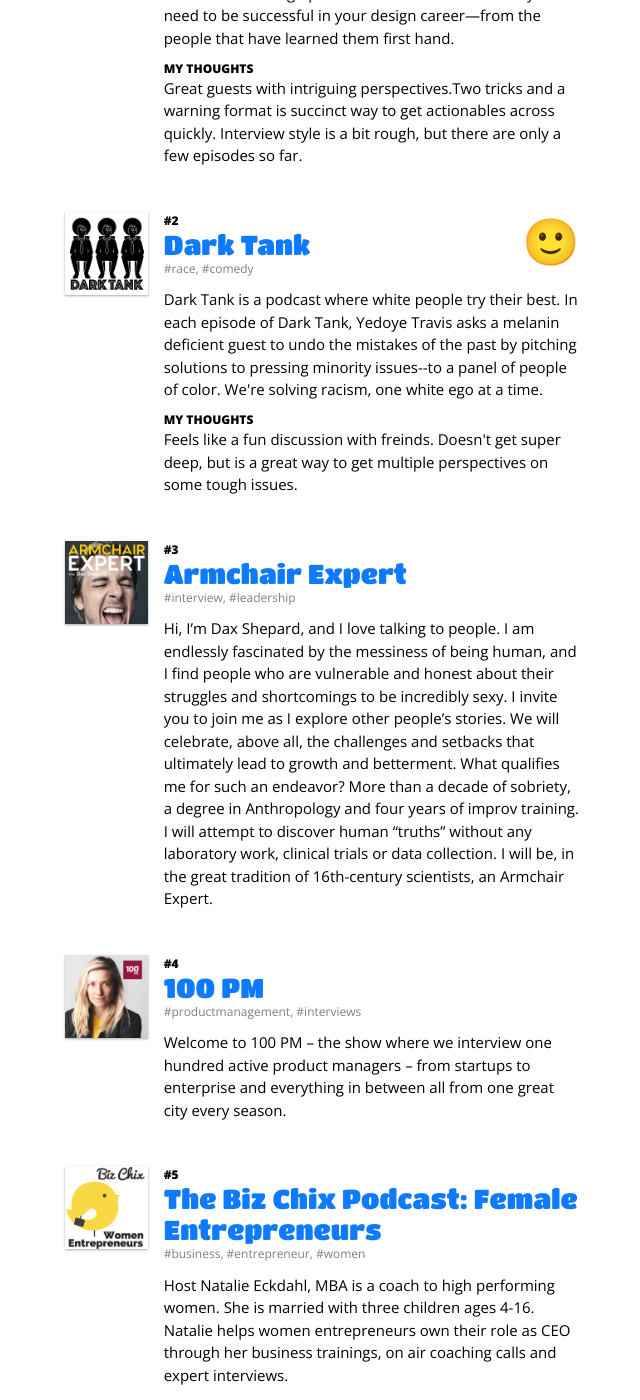
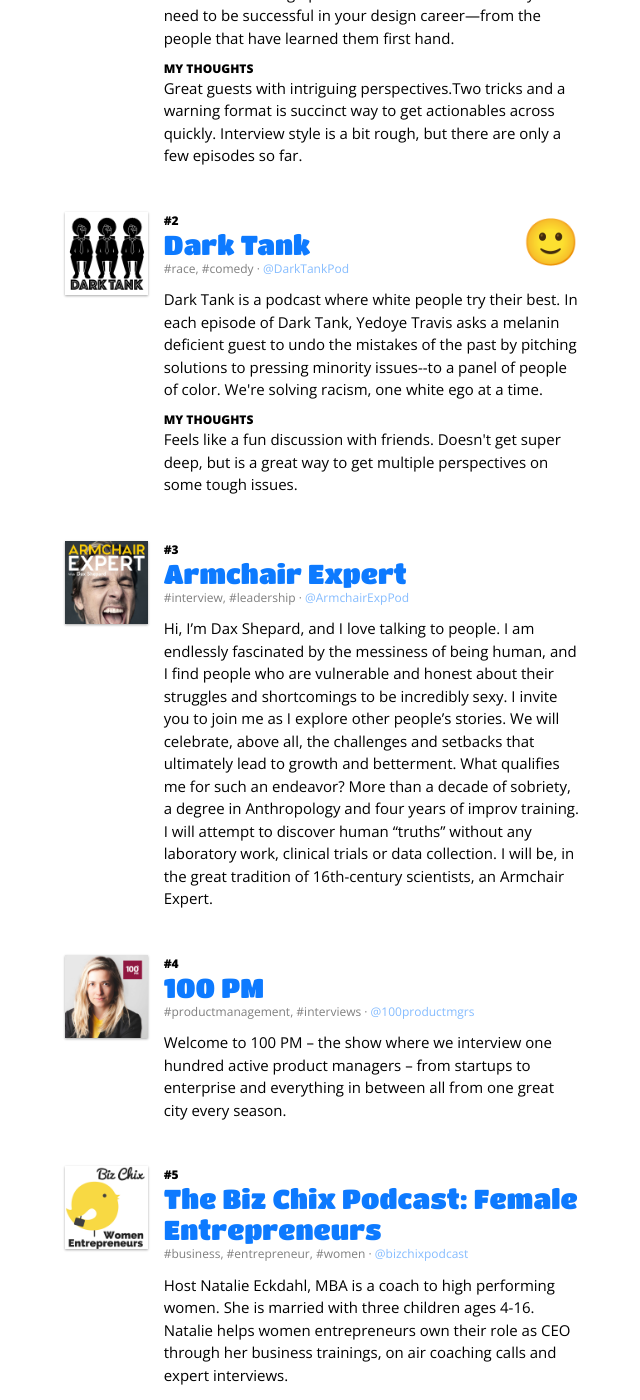
Before and after one commit to hannahd/100podcasts, a Jekyll site: the page built from index.html, in a window 1280 px wide and 1400 px high, scrolled down 1106 px. Shown: the whole window, without its empty margins (318-958 px from the left). Built offline with Jekyll 4.4.1, drawn with Linux system fonts in a browser that asks for light colours; some of the changed text lies outside the part shown.

Commit message:
Add twitter handles

```diff
--- a/_data/podcasts.csv
+++ b/_data/podcasts.csv
@@ -1,8 +1,8 @@
-name,image,tag,description,url,rating,thoughts,quote
-Not Craft,notcraft.jpg,"#design, #interview",Not Craft is a design podcast about all the soft skills you need to be successful in your design career—from the people that have learned them first hand.,https://notcraftpodcast.simplecast.fm/,3,"Great guests with intriguing perspectives.Two tricks and a warning format is succinct way to get actionables across quickly. Interview style is a bit rough, but there are only a few episodes so far.",
-Dark Tank,darktank.jpg,"#race, #comedy","Dark Tank is a podcast where white people try their best. In each episode of Dark Tank, Yedoye Travis asks a melanin deficient guest to undo the mistakes of the past by pitching solutions to pressing minority issues--to a panel of people of color. We're solving racism, one white ego at a time.",http://darktank.libsyn.com/website,3,"Feels like a fun discussion with freinds. Doesn't get super deep, but is a great way to get multiple perspectives on some tough issues. ",
-Armchair Expert,armchairexpert.jpg,"#interview, #leadership","Hi, I’m Dax Shepard, and I love talking to people. I am endlessly fascinated by the messiness of being human, and I find people who are vulnerable and honest about their struggles and shortcomings to be incredibly sexy. I invite you to join me as I explore other people’s stories. We will celebrate, above all, the challenges and setbacks that ultimately lead to growth and betterment. What qualifies me for such an endeavor? More than a decade of sobriety, a degree in Anthropology and four years of improv training. I will attempt to discover human “truths” without any laboratory work, clinical trials or data collection. I will be, in the great tradition of 16th-century scientists, an Armchair Expert.",https://armchairexpertpod.com/,,,"""Rarely do I learn something of value from someone's story of triumph, but I always learn a lot from people's failures and fuck ups."" - Dax Shepard"
-100 PM,100PM.jpg,"#productmanagement, #interviews",Welcome to 100 PM – the show where we interview one hundred active product managers – from startups to enterprise and everything in between all from one great city every season.,https://100productmanagers.com/interviews,,,
-The Biz Chix Podcast: Female Entrepreneurs,bizchix.jpg,"#business, #entrepreneur, #women","Host Natalie Eckdahl, MBA is a coach to high performing women. She is married with three children ages 4-16. Natalie helps women entrepreneurs own their role as CEO through her business trainings, on air coaching calls and expert interviews.",https://bizchix.com/category/bizchix/,,,
-Embedded,embeddedfm.jpg,#tech,"Embedded is the show for people who love gadgets. Making them, breaking them, and everything in between. Weekly interviews with engineers, educators, and enthusiasts. Find the show, blog, and more at embedded.fm.",https://www.embedded.fm/,,,
-99% Invisible,99invisible.jpg,#design,"Design is everywhere in our lives, perhaps most importantly in the places where we've just stopped noticing. 99% Invisible is a weekly exploration of the process and power of design and architecture.",https://99percentinvisible.org/episodes/,,,
+name,image,tag,description,url,twitter,rating,thoughts,quote
+Not Craft,notcraft.jpg,"#design, #interview",Not Craft is a design podcast about all the soft skills you need to be successful in your design career—from the people that have learned them first hand.,https://notcraftpodcast.simplecast.fm/,NotCraftPodcast,3,"Great guests with intriguing perspectives.Two tricks and a warning format is succinct way to get actionables across quickly. Interview style is a bit rough, but there are only a few episodes so far.",
+Dark Tank,darktank.jpg,"#race, #comedy","Dark Tank is a podcast where white people try their best. In each episode of Dark Tank, Yedoye Travis asks a melanin deficient guest to undo the mistakes of the past by pitching solutions to pressing minority issues--to a panel of people of color. We're solving racism, one white ego at a time.",http://darktank.libsyn.com/website,DarkTankPod,3,"Feels like a fun discussion with friends. Doesn't get super deep, but is a great way to get multiple perspectives on some tough issues. ",
+Armchair Expert,armchairexpert.jpg,"#interview, #leadership","Hi, I’m Dax Shepard, and I love talking to people. I am endlessly fascinated by the messiness of being human, and I find people who are vulnerable and honest about their struggles and shortcomings to be incredibly sexy. I invite you to join me as I explore other people’s stories. We will celebrate, above all, the challenges and setbacks that ultimately lead to growth and betterment. What qualifies me for such an endeavor? More than a decade of sobriety, a degree in Anthropology and four years of improv training. I will attempt to discover human “truths” without any laboratory work, clinical trials or data collection. I will be, in the great tradition of 16th-century scientists, an Armchair Expert.",https://armchairexpertpod.com/,ArmchairExpPod,,,"""Rarely do I learn something of value from someone's story of triumph, but I always learn a lot from people's failures and fuck ups."" - Dax Shepard"
+100 PM,100PM.jpg,"#productmanagement, #interviews",Welcome to 100 PM – the show where we interview one hundred active product managers – from startups to enterprise and everything in between all from one great city every season.,https://100productmanagers.com/interviews,100productmgrs,,,
+The Biz Chix Podcast: Female Entrepreneurs,bizchix.jpg,"#business, #entrepreneur, #women","Host Natalie Eckdahl, MBA is a coach to high performing women. She is married with three children ages 4-16. Natalie helps women entrepreneurs own their role as CEO through her business trainings, on air coaching calls and expert interviews.",https://bizchix.com/category/bizchix/,bizchixpodcast,,,
+Embedded,embeddedfm.jpg,#tech,"Embedded is the show for people who love gadgets. Making them, breaking them, and everything in between. Weekly interviews with engineers, educators, and enthusiasts. Find the show, blog, and more at embedded.fm.",https://www.embedded.fm/,embeddedfm,,,
+99% Invisible,99invisible.jpg,#design,"Design is everywhere in our lives, perhaps most importantly in the places where we've just stopped noticing. 99% Invisible is a weekly exploration of the process and power of design and architecture.",https://99percentinvisible.org/episodes/,99piorg,,,
--- a/index.html
+++ b/index.html
@@ -65,7 +65,7 @@
         </span>
         {% endif %}
       </h3>
-      <p class="tags">{{ podcast.tag}}</p>
+      <p class="tags">{{ podcast.tag}} &middot; <a href="https://twitter.com/{{ podcast.twitter }}">@{{ podcast.twitter }}</a></p>
       <p>{{ podcast.description}}</p>
       {% if podcast.thoughts %}
       <h6>My Thoughts</h6>
```
Also changed, not shown: 2 other files.
